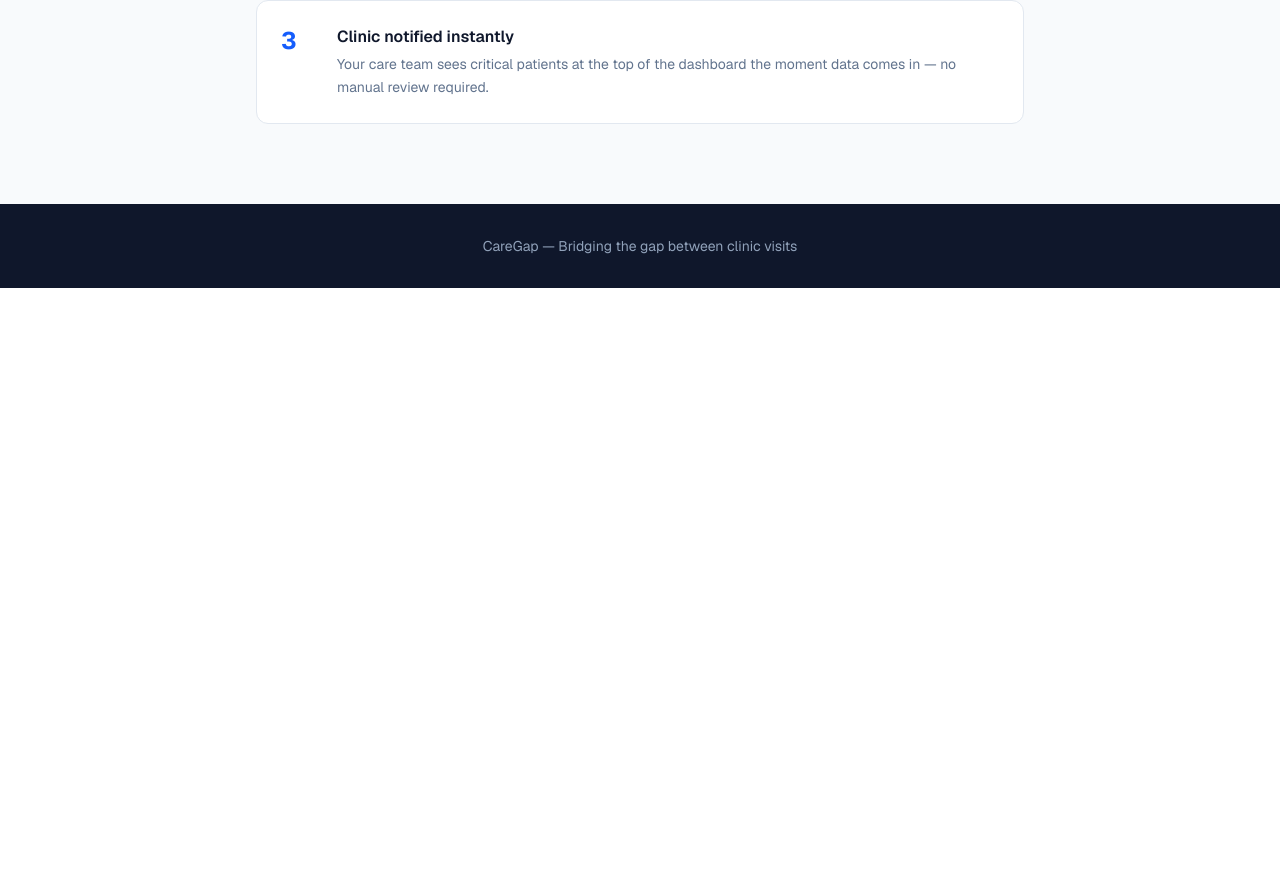
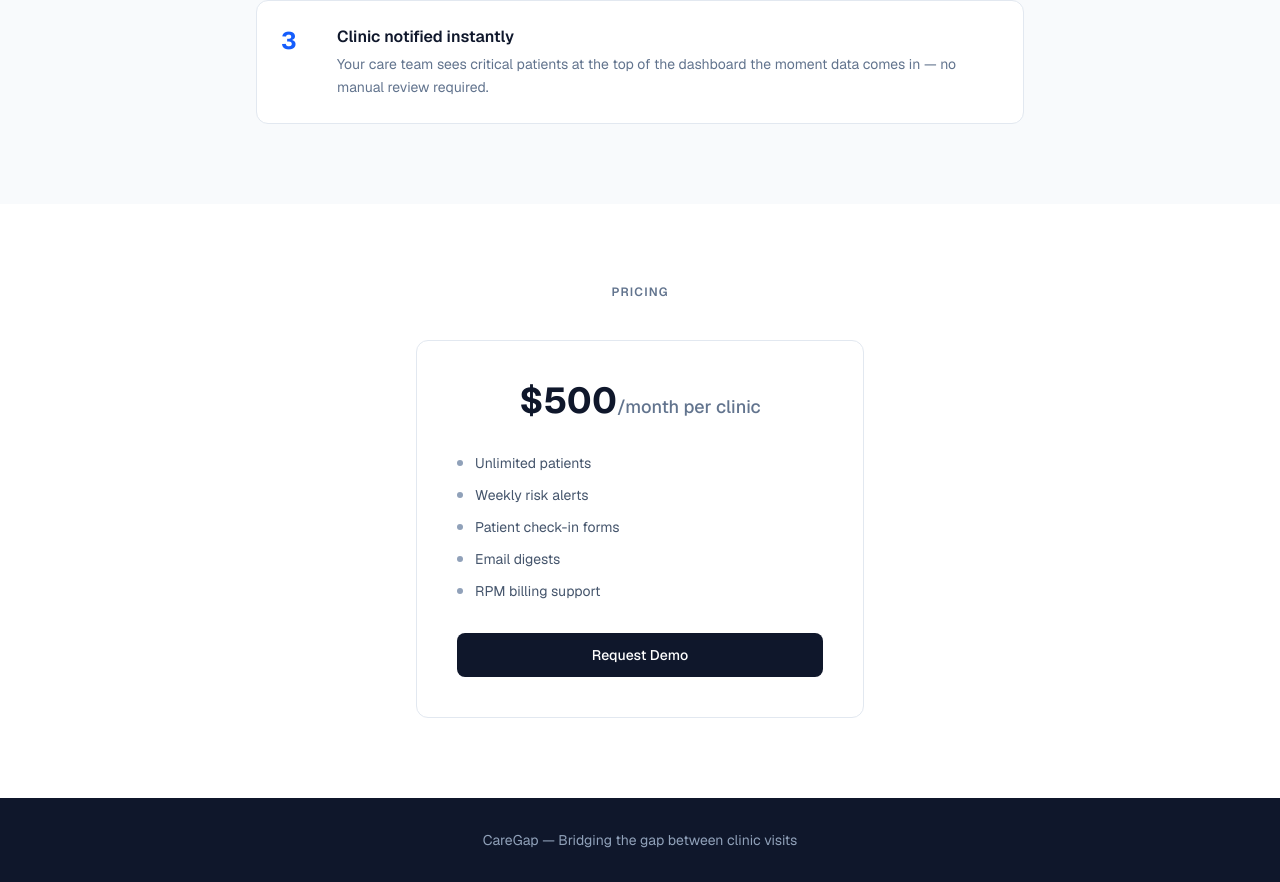
Before and after one commit to sunandachowdary719-dev/caregap-mvp, a Next.js app in the folder web/: page / in a window 1280 px wide. Shown: the part 1755-2637 px from the top of the page. Before the commit the page ends 2043 px from the top, so only its background shows below. Built offline with nearby package versions, Linux system fonts and the light colour scheme.

Commit message:
feat: dedup, checkin fix, pricing page

```diff
--- /dev/null
+++ b/web/app/api/checkin/route.ts
@@ -0,0 +1,23 @@
+import { NextResponse } from 'next/server'
+import { createClient } from '@supabase/supabase-js'
+
+const supabase = createClient(
+  process.env.NEXT_PUBLIC_SUPABASE_URL!,
+  process.env.NEXT_PUBLIC_SUPABASE_ANON_KEY!
+)
+
+export async function POST(request: Request) {
+  try {
+    const { patient_name, systolic, diastolic, missed_days, symptoms } = await request.json()
+
+    const { error } = await supabase
+      .from('checkins')
+      .insert({ patient_name, systolic, diastolic, missed_days, symptoms })
+
+    if (error) throw error
+
+    return NextResponse.json({ success: true })
+  } catch (error: any) {
+    return NextResponse.json({ error: error.message }, { status: 500 })
+  }
+}
--- a/web/app/api/patients/route.ts
+++ b/web/app/api/patients/route.ts
@@ -49,7 +49,14 @@ export async function GET() {
       }) || []
     }
 
-    const normalized = (patients || []).map((p: any) => ({
+    const seen = new Map<string, boolean>()
+    const deduped = (patients || []).filter((p: any) => {
+      if (seen.has(p.name)) return false
+      seen.set(p.name, true)
+      return true
+    })
+
+    const normalized = deduped.map((p: any) => ({
       ...p,
       NAME: p.name,
       AGE: p.age,
--- a/web/app/page.tsx
+++ b/web/app/page.tsx
@@ -91,6 +91,36 @@ export default function Home() {
         </div>
       </section>
 
+      {/* Pricing */}
+      <section className="px-8 py-20 bg-white">
+        <div className="max-w-md mx-auto text-center">
+          <h2 className="text-xs font-semibold uppercase tracking-widest text-slate-500 mb-10">Pricing</h2>
+          <div className="border border-slate-200 rounded-xl p-10">
+            <p className="text-4xl font-bold text-slate-900">$500<span className="text-lg font-medium text-slate-500">/month per clinic</span></p>
+            <ul className="mt-8 space-y-3 text-sm text-slate-600 text-left">
+              {[
+                'Unlimited patients',
+                'Weekly risk alerts',
+                'Patient check-in forms',
+                'Email digests',
+                'RPM billing support',
+              ].map(item => (
+                <li key={item} className="flex items-center gap-3">
+                  <span className="w-1.5 h-1.5 rounded-full bg-slate-400 shrink-0" />
+                  {item}
+                </li>
+              ))}
+            </ul>
+            <a
+              href="mailto:sunandachowdary719@gmail.com"
+              className="mt-8 inline-block w-full bg-slate-900 hover:bg-slate-700 text-white text-sm font-medium px-6 py-3 rounded-lg transition-colors"
+            >
+              Request Demo
+            </a>
+          </div>
+        </div>
+      </section>
+
       {/* Footer */}
       <footer className="bg-slate-900 text-slate-400 text-sm text-center px-8 py-8">
         CareGap — Bridging the gap between clinic visits
```
